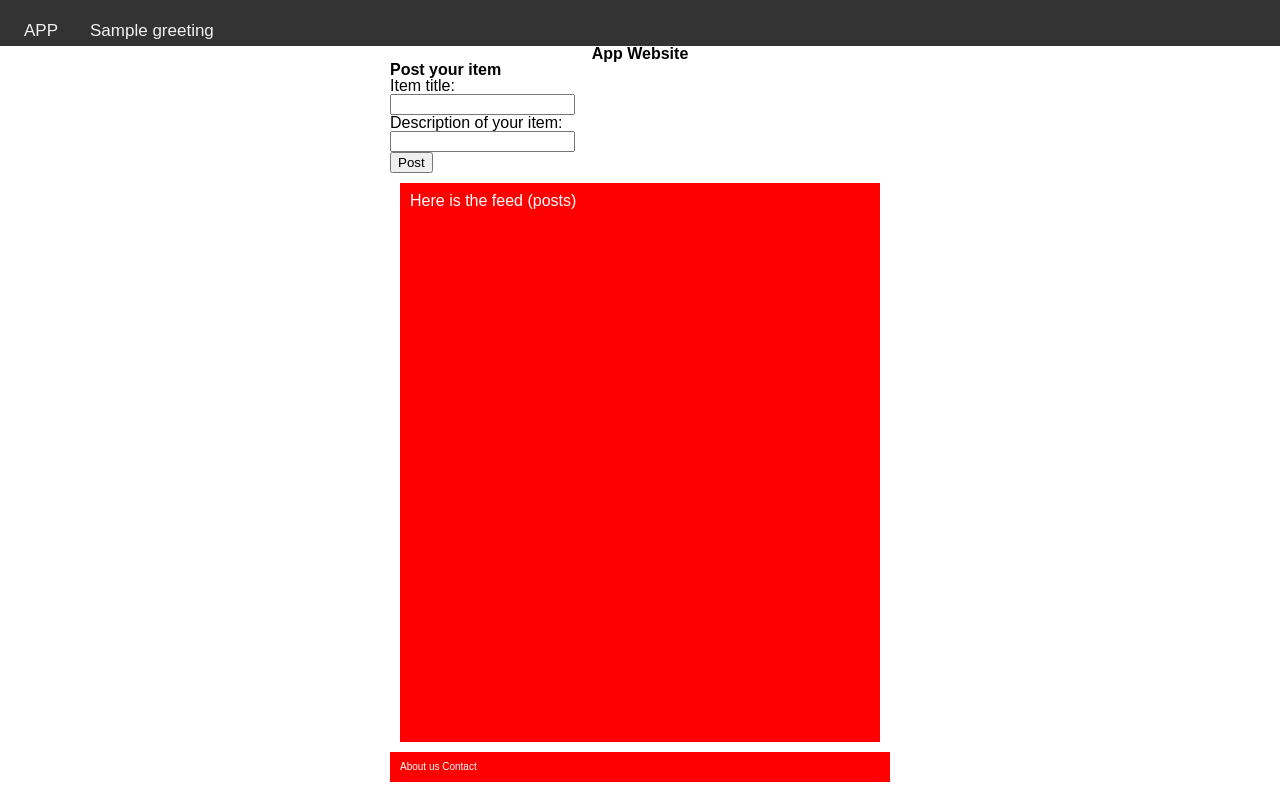
After one commit to gacrodri/social-change, a Python web app: template templates/posts.html in a window 1280 px wide. The commit adds this page. Run offline with Jinja, Linux system fonts and the light colour scheme; the template is opened without the code that fills it: most values are stand-ins (such as "Sample title", 1, 10 or a date in 2020).

Commit message:
added form and posts.html

```diff
--- /dev/null
+++ b/templates/posts.html
@@ -0,0 +1,31 @@
+<!DOCTYPE html>
+<html lang="en" dir="ltr">
+  <head>
+      <title>Our great recycling app</title>
+      <link rel="stylesheet" href="style.css">
+
+
+<body class="Site">
+  <main class="Site-content">
+  <div id="nav">
+    <a href="#appname">APP</a>
+    <a id="loginbuttom" href="{{auth_url}}">{{greeting}}</a>
+  </div>
+  <h1>App Website</h1>
+  <div id="main">
+      <h2>Post your item</h2>
+    <form method="post" action="/ ">
+      <p> Item title:</p>
+      <input type= "text" name="firstname" value="">
+      <p> Description of your item:</p>
+      <input type= "text" name="flastname" value=""><br>
+      <input type= "submit" value="Post">
+    </form>
+    <div class="content-item red">Here is the feed (posts)</div>
+
+    <footer class="red">
+      About us Contact
+    </footer>
+  </div>
+  </main>
+</body>
--- a/templates/style.css
+++ b/templates/style.css
@@ -1,23 +1,25 @@
+form {
+  float: left;
+}
 h1 {
   text-align: center;
-  padding: 14px;
   font-size: 20px;
 }
 body {
-  text-align: center;
   font-family: Arial, Helvetica, sans-serif;
 }
 #nav {
-  background-color: #b7eba5;
   overflow: hidden;
+  background-color: #333;
 }
 
 #nav a {
   float: left;
-  padding: 16px 18px;
-  color: white;
+  color: #f2f2f2;
   text-align: center;
-  font-size: 18px;
+  padding: 14px 16px;
+  text-decoration: none;
+  font-size: 17px;
 }
 
 .Site {
--- a/templates/welcome.html
+++ b/templates/welcome.html
@@ -18,13 +18,14 @@
 <html>
 <head>
   <title>Our great recycling app</title>
-  <link rel="stylesheet" href="template/style.css">
+
   <link rel="stylesheet" href="style.css">
 </head>
 <body class="Site">
   <main class="Site-content">
   <div id="nav">
     <a href="#appname">APP</a>
+    <a href=" ">Post</a>
     <a id="loginbuttom" href="{{auth_url}}">{{greeting}}</a>
   </div>
   <h1>App Website</h1>
```
